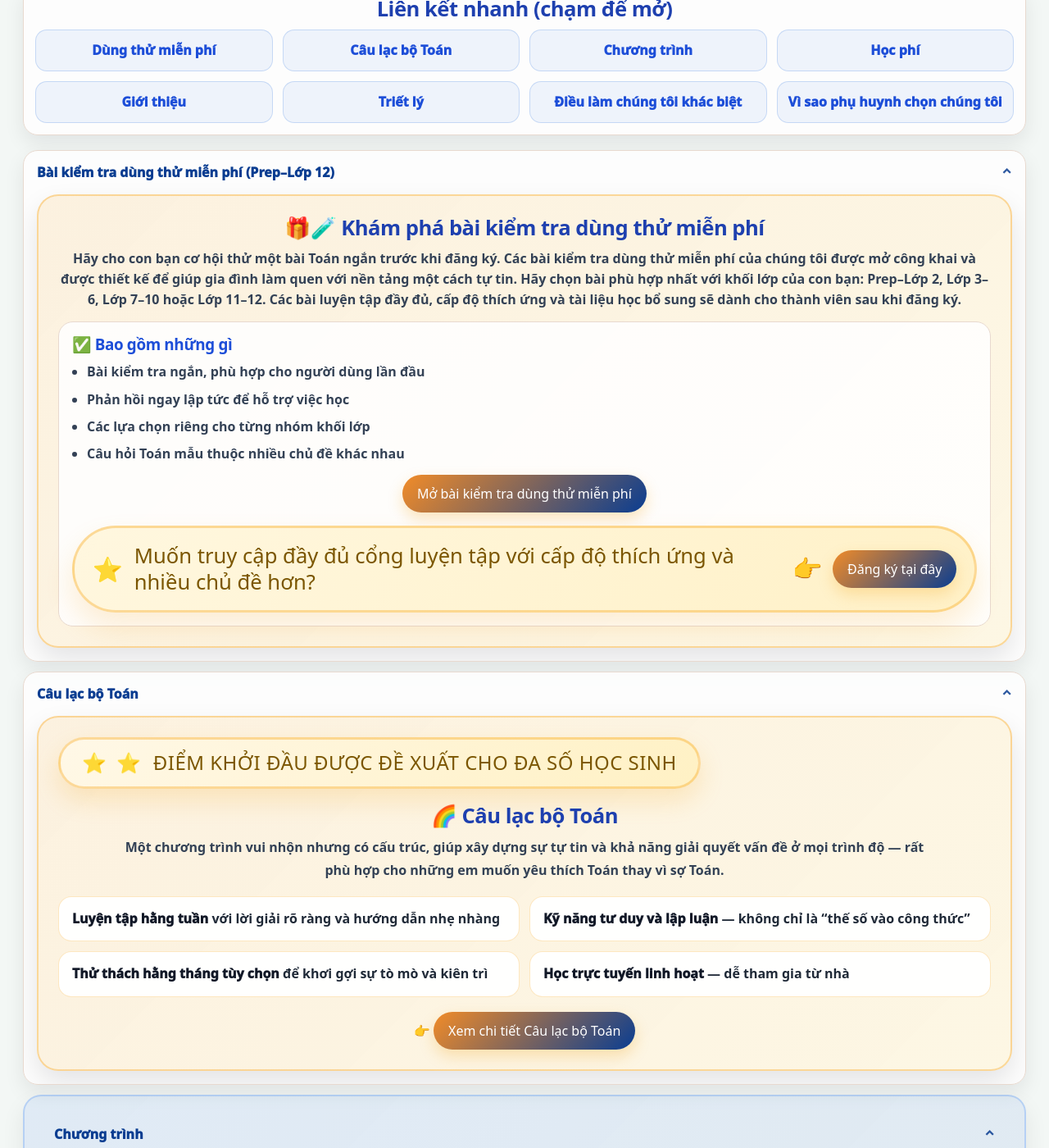
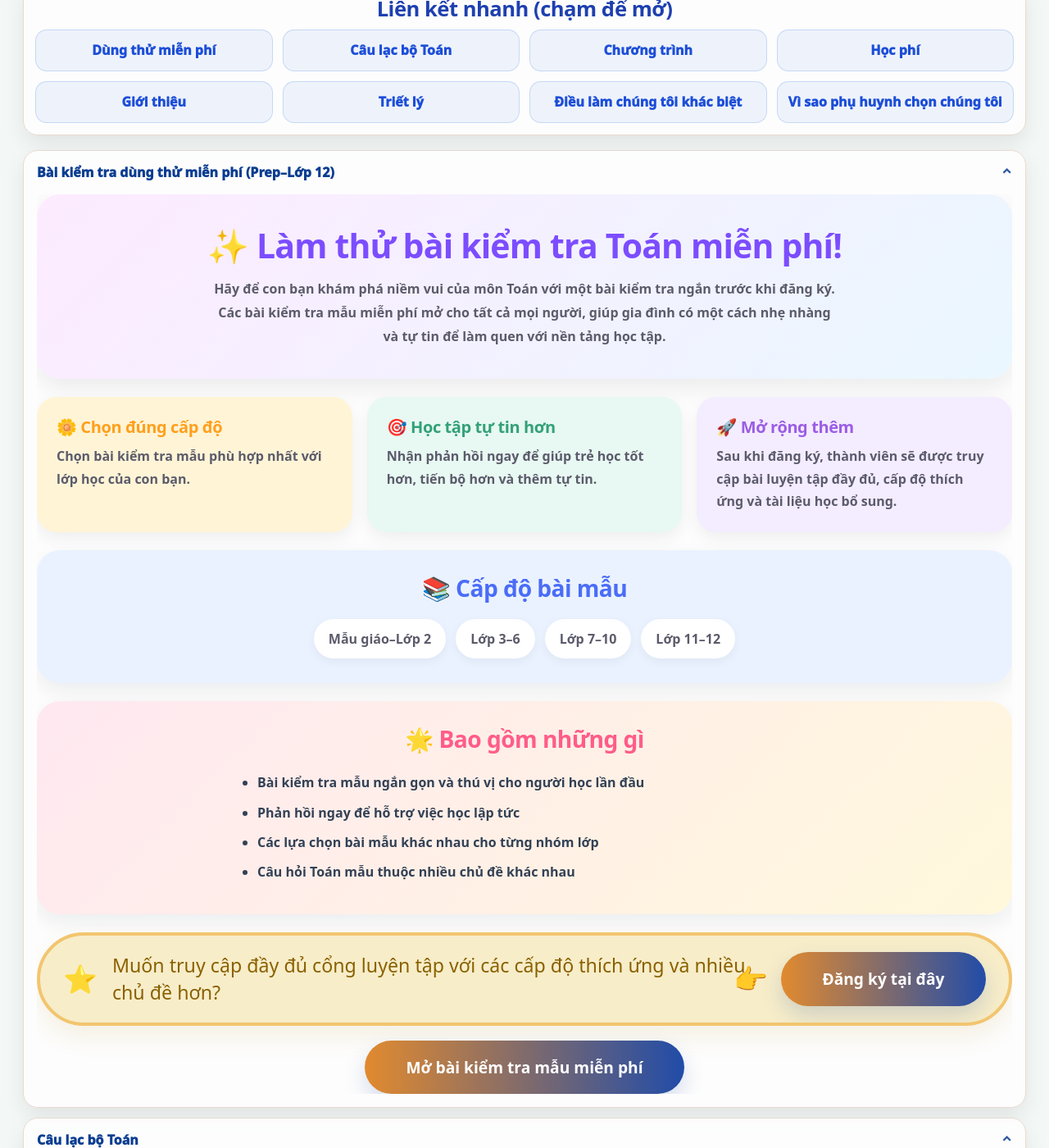
Before and after one commit to 3aMAuVn/Last22, a Jekyll site: the page built from vi/index.html, in a window 1280 px wide and 1400 px high, scrolled down 680 px. Shown: the whole window at 82% size. Built offline with Jekyll 4.4.1, drawn with Linux system fonts in a browser that asks for light colours.

Commit message:
Add files via upload

```diff
--- a/vi/index.html
+++ b/vi/index.html
@@ -64,37 +64,7 @@ permalink: /vi/
 <details class="acc" id="sec_freedemo" open="">
 <summary class="acc-sum">Bài kiểm tra dùng thử miễn phí (Prep–Lớp 12) <span class="caret">⌄</span></summary>
 <div class="acc-body">
-<div class="club-highlight">
-<h2 class="club-summary-title">🎁🧪 Khám phá bài kiểm tra dùng thử miễn phí</h2>
-<p class="sub-center">
-              Hãy cho con bạn cơ hội thử một bài Toán ngắn trước khi đăng ký.
-              Các bài kiểm tra dùng thử miễn phí của chúng tôi được mở công khai và được thiết kế để giúp gia đình làm quen với nền tảng một cách tự tin.
-              Hãy chọn bài phù hợp nhất với khối lớp của con bạn: Prep–Lớp 2, Lớp 3–6, Lớp 7–10 hoặc Lớp 11–12.
-              Các bài luyện tập đầy đủ, cấp độ thích ứng và tài liệu học bổ sung sẽ dành cho thành viên sau khi đăng ký.
-            </p>
-<div class="mini-card">
-<h3>✅ Bao gồm những gì</h3>
-<ul>
-<li>Bài kiểm tra ngắn, phù hợp cho người dùng lần đầu</li>
-<li>Phản hồi ngay lập tức để hỗ trợ việc học</li>
-<li>Các lựa chọn riêng cho từng nhóm khối lớp</li>
-<li>Câu hỏi Toán mẫu thuộc nhiều chủ đề khác nhau</li>
-</ul>
-<p style="margin:12px 0 0; text-align:center;">
-<a class="btn btn-primary" href="../demo/">Mở bài kiểm tra dùng thử miễn phí</a>
-</p>
-<div class="club-banner" aria-label="Lời mời đăng ký cổng luyện tập đầy đủ">
-                <div class="club-banner__lead">
-                  <span class="club-banner__icon" aria-hidden="true">⭐</span>
-                  <span>Muốn truy cập đầy đủ cổng luyện tập với cấp độ thích ứng và nhiều chủ đề hơn?</span>
-                </div>
-                <div class="club-banner__actions">
-                  <span class="club-banner__pointer" aria-hidden="true">👉</span>
-                  <a class="btn btn-primary" href="register.html">Đăng ký tại đây</a>
-                </div>
-              </div>
-</div>
-</div>
+{% include home-demo-showcase-vi.html %}
 </div>
 </details>
 <details class="acc" id="sec_mathclub" open="">
```
